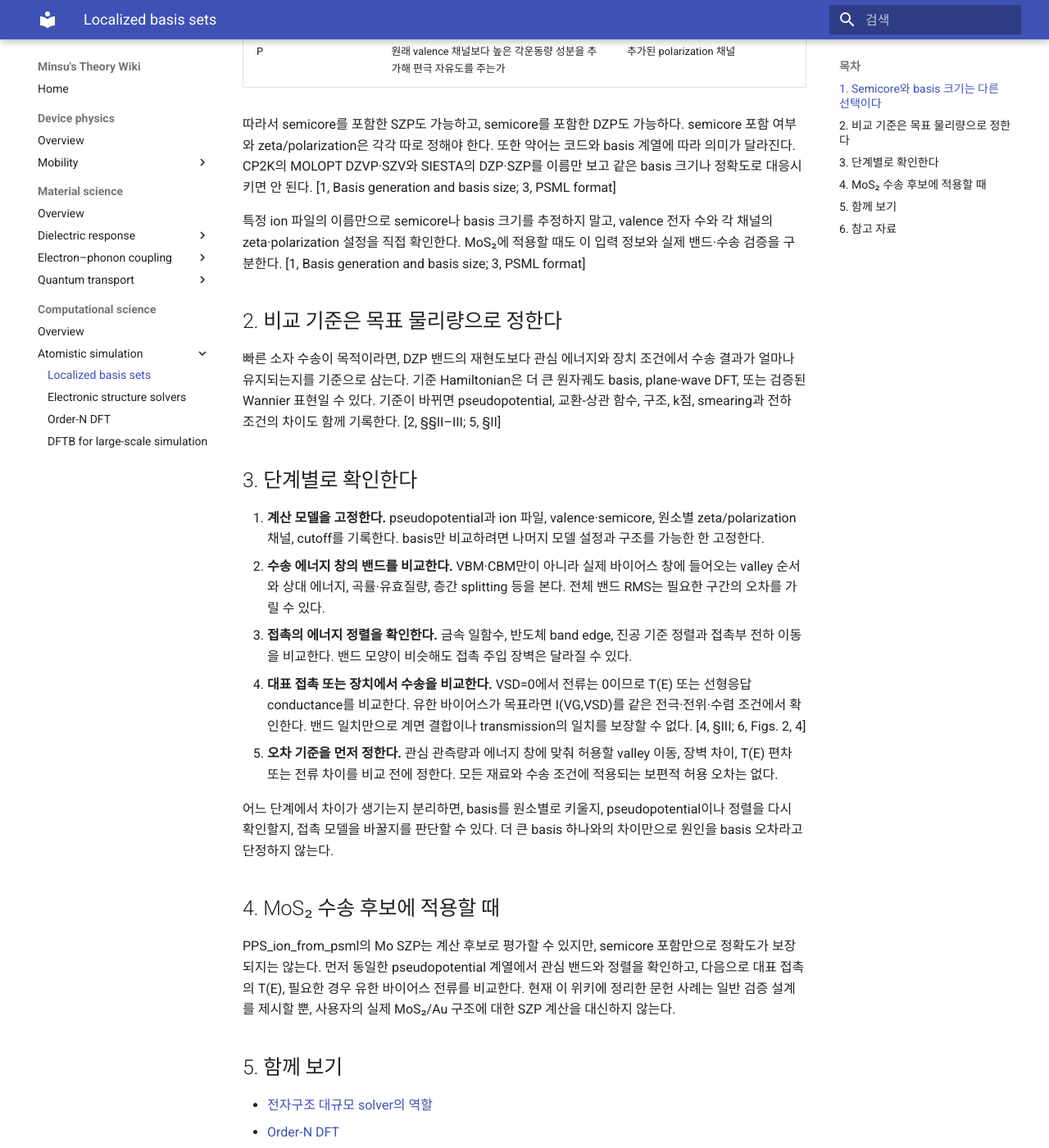
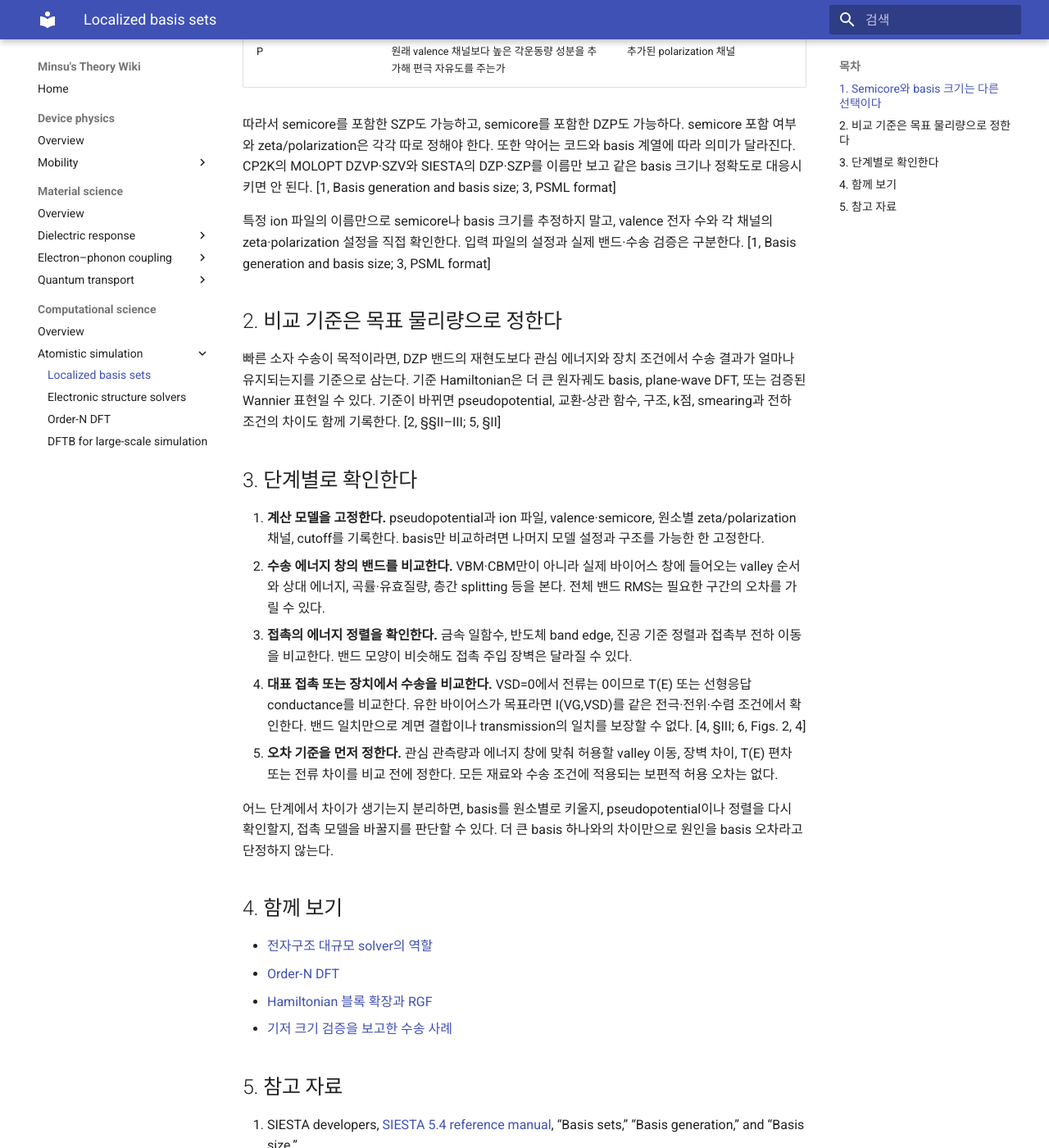
Before and after one commit to YHKlab-MSJeong/Theory-Wiki, an MkDocs documentation site: the page built from docs/computational-science/atomistic-simulation/localized-basis-sets.md, in a window 1280 px wide and 1400 px high, scrolled down 780 px. Shown: the whole window at 82% size. Built offline with MkDocs 1.6.1 and Material for MkDocs 9.7.7, drawn with Linux system fonts in a browser that asks for light colours.

```diff
--- a/docs/computational-science/atomistic-simulation/localized-basis-sets.md
+++ b/docs/computational-science/atomistic-simulation/localized-basis-sets.md
@@ -18,7 +18,7 @@
 
 따라서 semicore를 포함한 SZP도 가능하고, semicore를 포함한 DZP도 가능하다. semicore 포함 여부와 zeta/polarization은 각각 따로 정해야 한다. 또한 약어는 코드와 basis 계열에 따라 의미가 달라진다. CP2K의 MOLOPT DZVP·SZV와 SIESTA의 DZP·SZP를 이름만 보고 같은 basis 크기나 정확도로 대응시키면 안 된다. [1, Basis generation and basis size; 3, PSML format]
 
-특정 ion 파일의 이름만으로 semicore나 basis 크기를 추정하지 말고, valence 전자 수와 각 채널의 zeta·polarization 설정을 직접 확인한다. MoS₂에 적용할 때도 이 입력 정보와 실제 밴드·수송 검증을 구분한다. [1, Basis generation and basis size; 3, PSML format]
+특정 ion 파일의 이름만으로 semicore나 basis 크기를 추정하지 말고, valence 전자 수와 각 채널의 zeta·polarization 설정을 직접 확인한다. 입력 파일의 설정과 실제 밴드·수송 검증은 구분한다. [1, Basis generation and basis size; 3, PSML format]
 
 ## 2. 비교 기준은 목표 물리량으로 정한다
 
@@ -34,18 +34,14 @@
 
 어느 단계에서 차이가 생기는지 분리하면, basis를 원소별로 키울지, pseudopotential이나 정렬을 다시 확인할지, 접촉 모델을 바꿀지를 판단할 수 있다. 더 큰 basis 하나와의 차이만으로 원인을 basis 오차라고 단정하지 않는다.
 
-## 4. MoS₂ 수송 후보에 적용할 때
-
-PPS_ion_from_psml의 Mo SZP는 계산 후보로 평가할 수 있지만, semicore 포함만으로 정확도가 보장되지는 않는다. 먼저 동일한 pseudopotential 계열에서 관심 밴드와 정렬을 확인하고, 다음으로 대표 접촉의 T(E), 필요한 경우 유한 바이어스 전류를 비교한다. 현재 이 위키에 정리한 문헌 사례는 일반 검증 설계를 제시할 뿐, 사용자의 실제 MoS₂/Au 구조에 대한 SZP 계산을 대신하지 않는다.
-
-## 5. 함께 보기
+## 4. 함께 보기
 
 - [전자구조 대규모 solver의 역할](electronic-structure-solvers.md)
 - [Order-N DFT](order-n-dft.md)
 - [Hamiltonian 블록 확장과 RGF](../../computational-materials-science/quantum-transport/hamiltonian-block-stitching.md)
 - [기저 크기 검증을 보고한 수송 사례](../../computational-materials-science/quantum-transport/basis-set-validation-cases.md)
 
-## 6. 참고 자료
+## 5. 참고 자료
 
 1. SIESTA developers, [SIESTA 5.4 reference manual](https://docs.siesta-project.org/projects/siesta/en/5.4/reference/siesta.html), “Basis sets,” “Basis generation,” and “Basis size.”
 2. A. Afzalian et al., “Advanced DFT-NEGF transport techniques for realistic nanoelectronic devices,” [arXiv:2106.07248](https://arxiv.org/abs/2106.07248), §§II–III.
```
